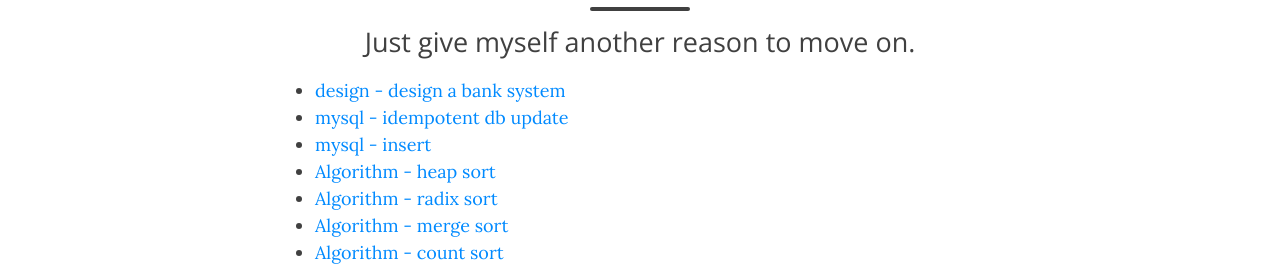
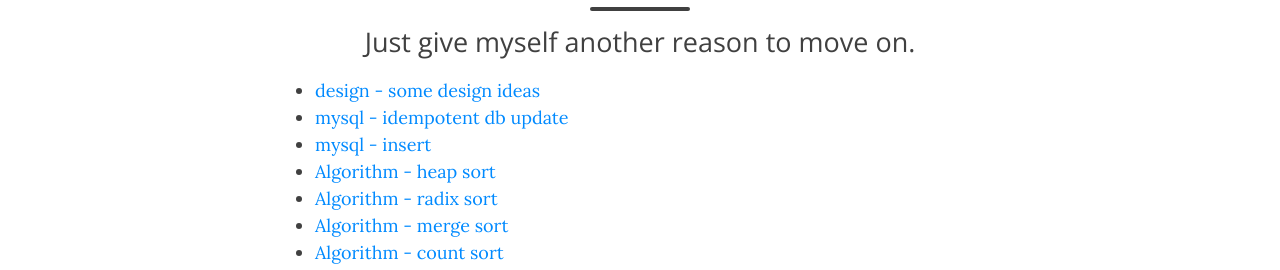
Before and after one commit to jayzhou215/jayzhou215.github.io, a Jekyll site: the page built from index.md, in a window 1280 px wide and 1117 px high. Shown: the part 227-497 px from the top of the window. Built offline with Jekyll 4.4.1, drawn with Linux system fonts in a browser that asks for light colours; nearby versions of some CDN libraries; the list of posts is cut into pages by our own code.

Commit message:
change title

```diff
--- a/_posts/2021-06-11-service_design.md
+++ b/_posts/2021-06-11-service_design.md
@@ -1,6 +1,6 @@
 ---
 layout: post
-title: design - design a bank system
+title: design - some design ideas
 tags: [architecture]
 readtime: true
 comments: true
@@ -16,5 +16,4 @@ We can use a data mirror table to record all the related variables used in the c
 ## how to make sure the calc result saved correctly
 We need idempotent db insert/update, which I talk a lot in [here](2021-06-10-idempotent_db_update.md)
 
-
 ## there are a lot of details which depend on business requirements.
```
